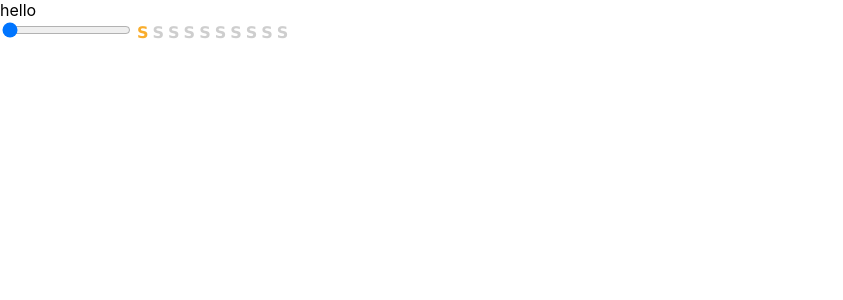
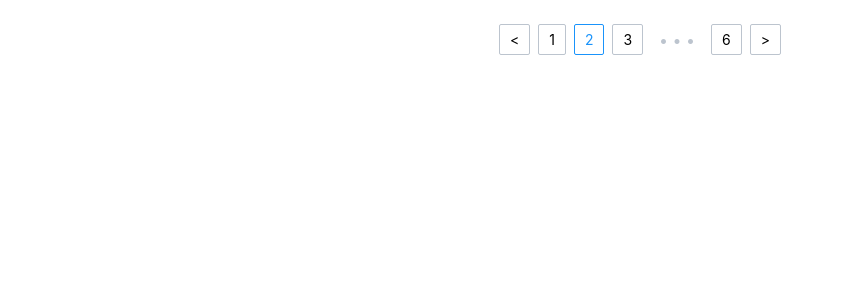
Before and after one commit to smeekas/simform-ui, a React (Create React App) app: page / in a window 1280 px wide. Shown: the top 300 px of the page, without its empty margins (0-843 px from the left). Built offline with nearby package versions, Linux system fonts and the light colour scheme.

Commit message:
feature: Pagination stories

```diff
--- a/src/App.tsx
+++ b/src/App.tsx
@@ -1,47 +1,7 @@
-import React, {
-  MouseEventHandler,
-  useCallback,
-  useEffect,
-  useState,
-} from "react";
-import Button from "./components/Button/Button";
-import Divider from "./components/Divider/Divider";
-import Rating from "./components/Rating/Rating";
-import Stack from "./components/Stack/Stack";
 import Testing from "./Testing";
 
 function App() {
-  const ref = React.useRef<HTMLButtonElement>(null);
-  const handler: MouseEventHandler = (e) => {
-    // console.log(ref)
-  };
-  const changeHandler = useCallback(() => console.log(), []);
-  useEffect(() => {
-    console.log("worked");
-  }, [changeHandler]);
-  const [ran, setRan] = useState(1);
-  return (
-    <div className="App">
-      <div>hello</div>
-      <input
-        type={"range"}
-        value={ran}
-        onChange={(e) => setRan(+e.target.value)}
-        min={1}
-        max={5}
-      />
-      <Rating
-        value={ran}
-        count={10}
-        allowClear
-        character="S"
-        onHoverChange={(count) => {
-          console.log(count);
-        }}
-        onChange={changeHandler}
-      />
-    </div>
-  );
+  return <Testing />;
 }
 
 export default App;
--- a/src/Testing.tsx
+++ b/src/Testing.tsx
@@ -2,7 +2,18 @@ import React from "react";
 import Pagination from "./components/Pagination/Pagination";
 
 function Testing() {
-  return <Pagination showFirstAndLast defaultCurrent={2} total={50} pageSize={9}/>;
+  const changeHandler = (page: number, pageSize: number) => {
+    console.log(page + " " + pageSize);
+  };
+  return (
+    <Pagination
+      onChange={changeHandler}
+      showFirstAndLast
+      defaultCurrent={2}
+      total={50}
+      pageSize={9}
+    />
+  );
 }
 
 export default Testing;
--- a/src/components/Pagination/Pagination.tsx
+++ b/src/components/Pagination/Pagination.tsx
@@ -1,20 +1,27 @@
-import React, { useState, CSSProperties, MouseEventHandler } from "react";
+import React, {
+  useState,
+  CSSProperties,
+  MouseEventHandler,
+  useEffect,
+} from "react";
 import "./Pagination.scss";
 import classNames from "classnames";
+import useMemoizeFunction from "../../hook/useMemoizefunction";
 type PaginationPropTypes = {
   total?: number;
-  onChange?: (page?: number, pageSize?: number) => void;
+  onChange?: (page: number, pageSize: number) => void;
   //   onPageSizeChange?: (page?: number, pageSize?: number) => void;
   current?: number;
   defaultCurrent?: number;
   pageSize?: number;
   defaultPageSize?: number;
   disabled?: boolean;
-  showSizeChanger?: boolean; //TODO
-  pageSizeOptions?: number[]; //TODO
+  //  showSizeChanger?: boolean; //TODO after dropdown
+  // pageSizeOptions?: number[]; //TODO
   showQuickJumper?: boolean;
   showFirstAndLast?: boolean;
 };
+//TODO if click on three dot then jump by 5
 function Pagination(props: PaginationPropTypes) {
   const {
     current: currentProp,
@@ -25,7 +32,10 @@ function Pagination(props: PaginationPropTypes) {
     disabled,
     showQuickJumper,
     showFirstAndLast,
+    onChange: onChangeWithoutCallback = () => {},
+    // pageSizeOptions = [],
   } = props;
+  const onChange = useMemoizeFunction(onChangeWithoutCallback);
   const [pageSize, setPageSize] = useState(
     defaultPageSize !== undefined
       ? defaultPageSize
@@ -50,7 +60,9 @@ function Pagination(props: PaginationPropTypes) {
   const classnames = classNames({
     "zen-pagination-disabled": disabled,
   });
-
+  useEffect(() => {
+    onChange(current, pageSize);
+  }, [current, onChange, pageSize]);
   const pageChangeHandler = (pageNumber: number) => {
     if (!disabled) {
       if (pageNumber < 1) {
```
Also changed, not shown: 1 other file (tests, documents, lock files or other folders).
